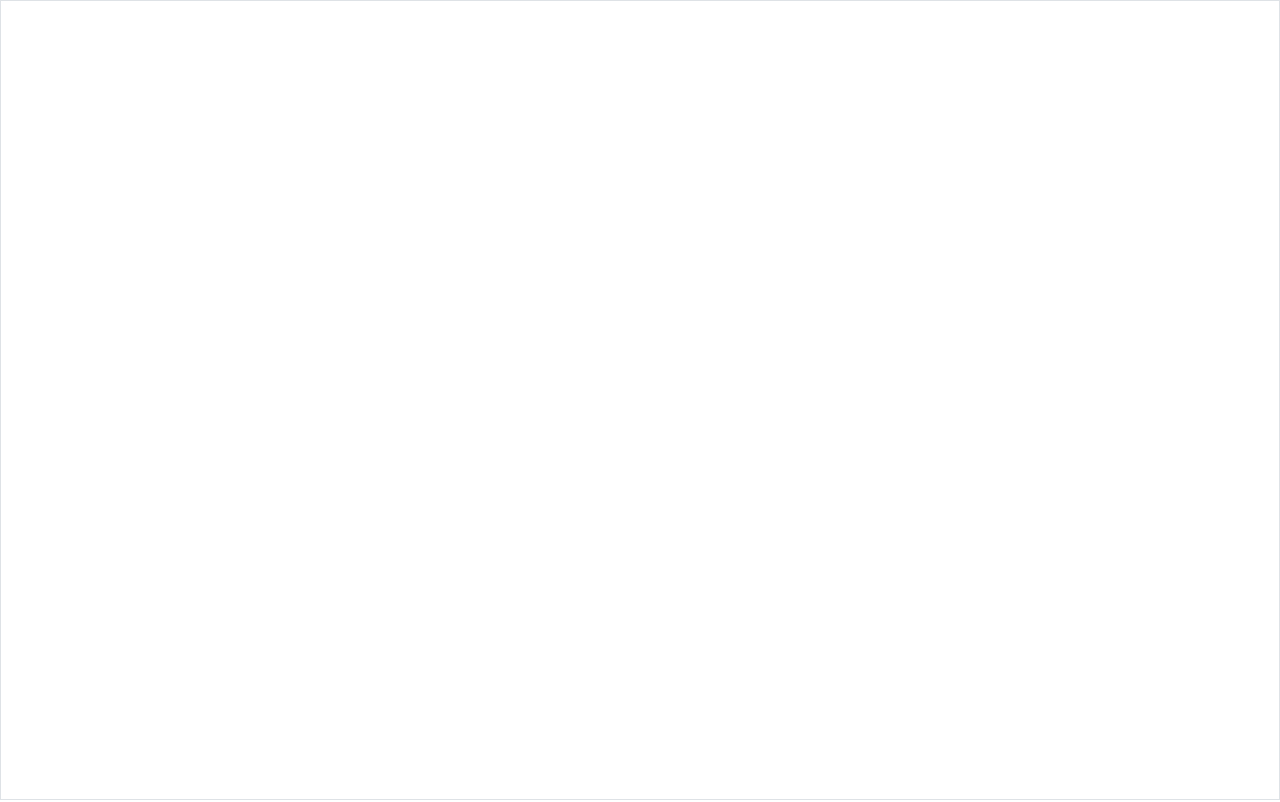
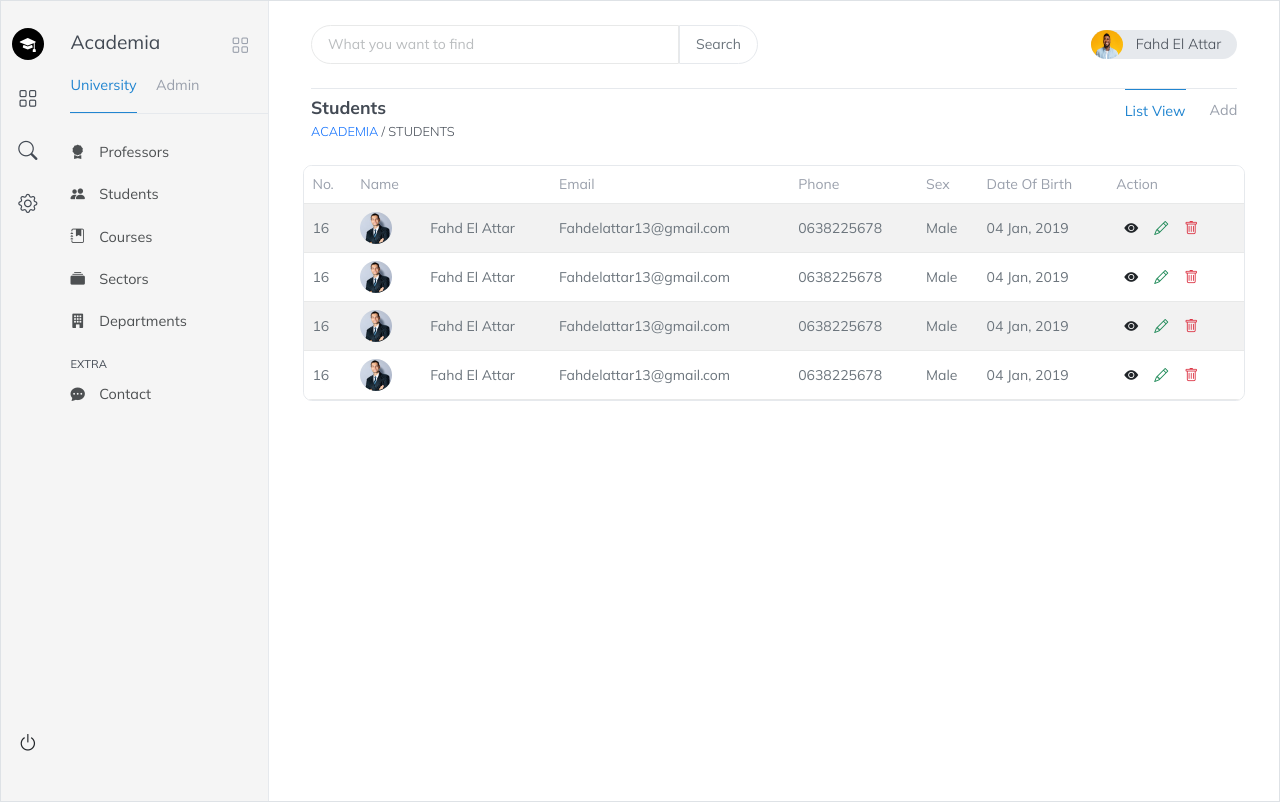
Before and after one commit to fahdElattar/Academia-Digital-Learning-Platform, a React (Vite) app in the folder client/: page /students in a window 1280 px wide. Before the commit this address had no page. Built offline with nearby package versions, Linux system fonts and the light colour scheme; a web font is replaced by a local one.

Commit message:
Creating students page

```diff
--- a/client/src/App.jsx
+++ b/client/src/App.jsx
@@ -5,6 +5,7 @@ import Login from './Pages/Login'
 import { BrowserRouter, Routes, Route} from 'react-router-dom'
 import Courses from './Pages/Courses'
 import Professors from './Pages/Professors'
+import Students from './Pages/Students'
 
 function App() {
 
@@ -15,6 +16,7 @@ function App() {
           <Route path='/login' element={<Login />}/>
           <Route path='/courses' element={<Courses />}/>
           <Route path='/professors' element={<Professors />}/>
+          <Route path='/students' element={<Students />}/>
         </Routes>
       </BrowserRouter>
     </div>
--- a/client/src/Components/Sidebar.jsx
+++ b/client/src/Components/Sidebar.jsx
@@ -48,10 +48,10 @@ const Sidebar = () => {
             </Link>
           </li>
           <li className='link'>
-            <a href='index'>
+            <Link to='/students'>
               <i className="bi bi-people-fill"></i>
               Students
-            </a>
+            </Link>
           </li>
           <li className='link'>
             <Link to='/courses'>
--- /dev/null
+++ b/client/src/Css/Students.css
@@ -0,0 +1,3 @@
+.btn.btn-icon.btn-sm {
+    border: none;
+}
--- /dev/null
+++ b/client/src/Pages/Students.jsx
@@ -0,0 +1,153 @@
+import React from 'react'
+import StarterPage from '../Components/StarterPage'
+import '../Css/Students.css'
+import avatar from '../assets/img/avatar1.jpg'
+
+const Courses = ({pageName='Students'}) => {
+    return (
+      <StarterPage>
+
+        {/* Page Header */}
+
+        <div className="page-head d-flex justify-content-between p-0 ">
+          <div className="name d-flex flex-column justify-content-lg-start pt-2">
+            <div className="top-name">
+              <h6 className='fw-bold mb-1'>{pageName}</h6>
+            </div>
+            <div className="bottom-name mt-0">
+              <p className='text-uppercase mb-0 fw-light'><span className='text-primary'>ACADEMIA</span> / {pageName}</p>
+            </div>
+          </div>
+          <div className="links">
+            <ul className='list-unstyled d-flex flex-row'>
+              <li className='li-active me-4 pt-2'>
+                <a href='' className='text-decoration-none a-active'>List View</a>
+              </li>
+              <li className='pt-2'>
+                <a href='' className='text-decoration-none'>Add</a>
+              </li>
+            </ul>
+          </div>
+        </div>
+
+        {/* Page Body */}
+
+        <div className="section-body mt-4">
+          <div className="container-fluid p-0">
+            <div className="row">
+              {/* Professor */}
+              <div className="table-responsive card p-0 mb-0">
+                <table className="table table-hover table-vcenter table-striped mb-0 text-nowrap">
+                  <thead className=''>
+                    <tr>
+                      <th className='text-capitalize'>No.</th>
+                      <th className='text-capitalize'>Name</th>
+                      <th className='text-capitalize'></th>
+                      <th className='text-capitalize'>Email</th>
+                      <th className='text-capitalize'>Phone</th>
+                      <th className='text-capitalize'>Sex</th>
+                      <th className='text-capitalize'>Date of Birth</th>
+                      <th className='text-capitalize'>Action</th>
+                    </tr>
+                  </thead>
+                  <tbody>
+                    <tr>
+                      <td className='text-secondary'>16</td>
+                      <td>
+                        <img className="avatar" src={avatar} alt="Student" />
+                      </td>
+                      <td className='text-secondary'><span className="font-14">Fahd El Attar</span></td>
+                      <td className='text-secondary'>Fahdelattar13@gmail.com</td>
+                      <td className='text-secondary'>0638225678</td>
+                      <td className='text-secondary'>Male</td>
+                      <td className='text-secondary'>04 Jan, 2019</td>
+                      <td>
+                        <button type="button" className="btn btn-icon btn-sm">
+                          <i className="bi bi-eye-fill"></i>
+                        </button>
+                        <button type="button" className="btn btn-icon btn-sm">
+                          <i className="bi bi-pencil text-success"></i>
+                        </button>
+                        <button type="button" className="btn btn-icon btn-sm js-sweetalert">
+                          <i className="bi bi-trash text-danger"></i>
+                        </button>
+                      </td>
+                    </tr>
+                    <tr>
+                      <td className='text-secondary'>16</td>
+                      <td>
+                        <img className="avatar" src={avatar} alt="Student" />
+                      </td>
+                      <td className='text-secondary'><span className="font-14">Fahd El Attar</span></td>
+                      <td className='text-secondary'>Fahdelattar13@gmail.com</td>
+                      <td className='text-secondary'>0638225678</td>
+                      <td className='text-secondary'>Male</td>
+                      <td className='text-secondary'>04 Jan, 2019</td>
+                      <td>
+                        <button type="button" className="btn btn-icon btn-sm">
+                          <i className="bi bi-eye-fill"></i>
+                        </button>
+                        <button type="button" className="btn btn-icon btn-sm">
+                          <i className="bi bi-pencil text-success"></i>
+                        </button>
+                        <button type="button" className="btn btn-icon btn-sm js-sweetalert">
+                          <i className="bi bi-trash text-danger"></i>
+                        </button>
+                      </td>
+                    </tr>
+                    <tr>
+                      <td className='text-secondary'>16</td>
+                      <td>
+                        <img className="avatar" src={avatar} alt="Student" />
+                      </td>
+                      <td className='text-secondary'><span className="font-14">Fahd El Attar</span></td>
+                      <td className='text-secondary'>Fahdelattar13@gmail.com</td>
+                      <td className='text-secondary'>0638225678</td>
+                      <td className='text-secondary'>Male</td>
+                      <td className='text-secondary'>04 Jan, 2019</td>
+                      <td>
+                        <button type="button" className="btn btn-icon btn-sm">
+                          <i className="bi bi-eye-fill"></i>
+                        </button>
+                        <button type="button" className="btn btn-icon btn-sm">
+                          <i className="bi bi-pencil text-success"></i>
+                        </button>
+                        <button type="button" className="btn btn-icon btn-sm js-sweetalert">
+                          <i className="bi bi-trash text-danger"></i>
+                        </button>
+                      </td>
+                    </tr>
+                    <tr>
+                      <td className='text-secondary'>16</td>
+                      <td>
+                        <img className="avatar" src={avatar} alt="Student" />
+                      </td>
+                      <td className='text-secondary'><span className="font-14">Fahd El Attar</span></td>
+                      <td className='text-secondary'>Fahdelattar13@gmail.com</td>
+                      <td className='text-secondary'>0638225678</td>
+                      <td className='text-secondary'>Male</td>
+                      <td className='text-secondary'>04 Jan, 2019</td>
+                      <td>
+                        <button type="button" className="btn btn-icon btn-sm">
+                          <i className="bi bi-eye-fill"></i>
+                        </button>
+                        <button type="button" className="btn btn-icon btn-sm">
+                          <i className="bi bi-pencil text-success"></i>
+                        </button>
+                        <button type="button" className="btn btn-icon btn-sm js-sweetalert">
+                          <i className="bi bi-trash text-danger"></i>
+                        </button>
+                      </td>
+                    </tr>
+                  </tbody>
+                </table>
+              </div>
+            </div>
+          </div>
+        </div>
+
+      </StarterPage>
+    )
+  }
+
+export default Courses
```
